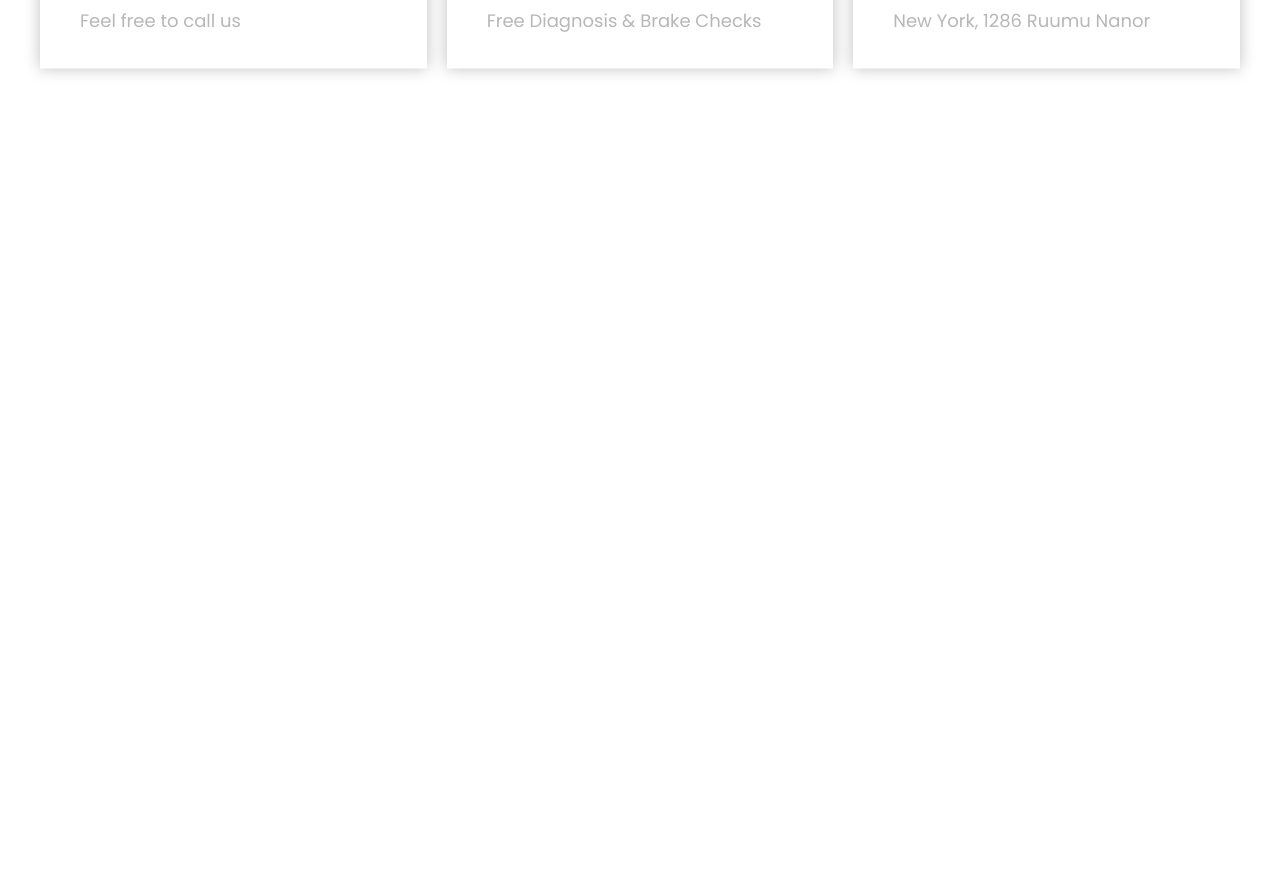
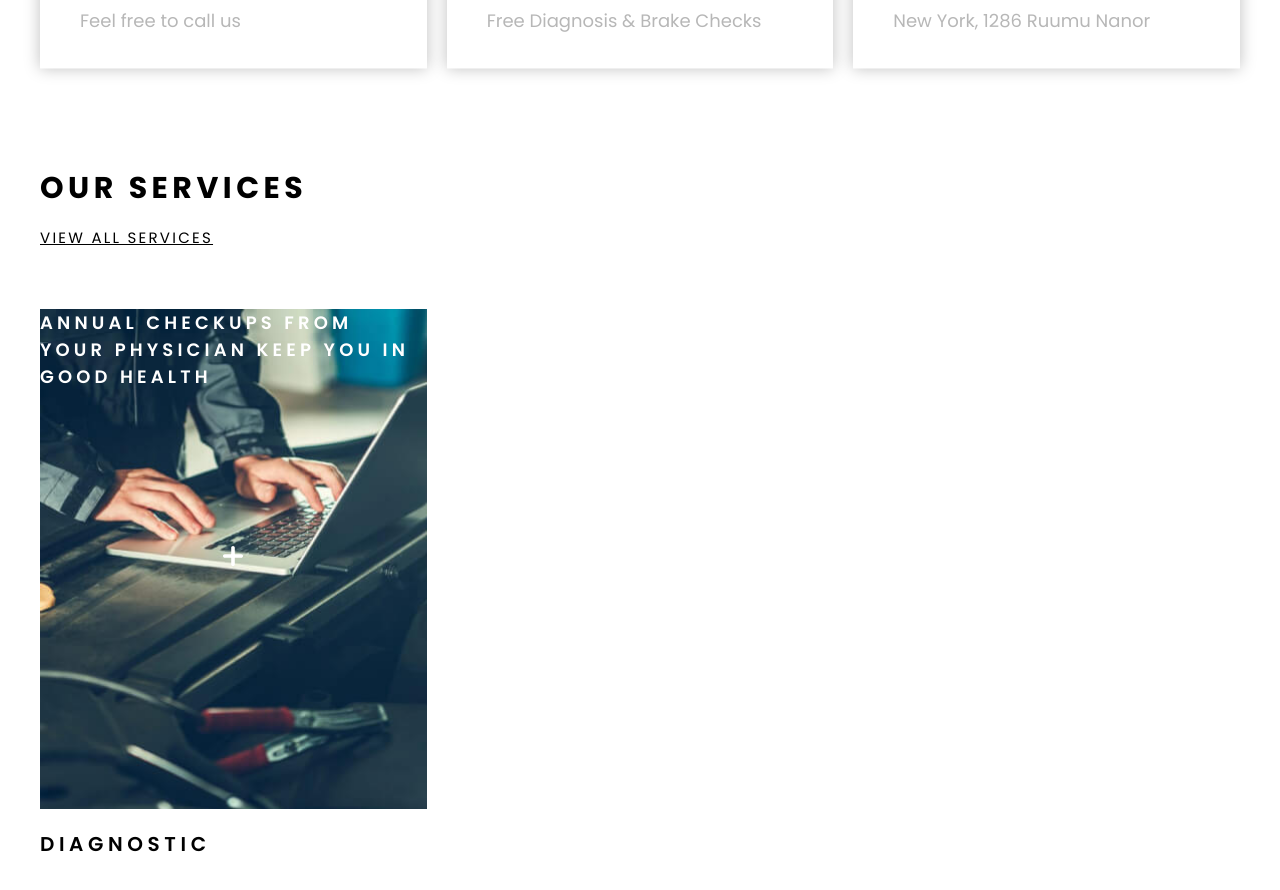
Before and after one commit to KovalenkoMaxim010185/Portfolio, a plain HTML site: page Cars/index.html in a window 1280 px wide. Shown: the part 779-1669 px from the top of the page. Before the commit the page ends 945 px from the top, so only its background shows below. Drawn offline with Linux system fonts and the light colour scheme.

Commit message:
services in progress

```diff
--- a/Cars/index.html
+++ b/Cars/index.html
@@ -43,8 +43,8 @@
     </section>
     <section class="info">
         <div class="container">
-            <div class="info__wrapper">
-                <div class="info__block">
+            <div class="wrapper">
+                <div class="block">
                     <div class="info__item">
                         <div class="info__img">
                             <img src="./img/call.svg" alt="">
@@ -53,7 +53,7 @@
                         <p class="info__text">Feel free to call us</p>
                     </div>
                 </div>
-                <div class="info__block">
+                <div class="block">
                     <div class="info__item">
                         <div class="info__img">
                             <img src="./img/calendar.svg" alt="">
@@ -62,7 +62,7 @@
                         <p class="info__text">Free Diagnosis & Brake Checks</p>
                     </div>
                 </div>
-                <div class="info__block">
+                <div class="block">
                     <div class="info__item">
                         <div class="info__img">
                             <img src="./img/maps-and-flags.svg" alt="">
@@ -74,5 +74,26 @@
             </div>
         </div>
     </section>
+    <section class="section">
+        <div class="container">
+            <h2 class="block__title">OUR SERVICES</h2>
+            <a href="#" class="block__link">VIEW ALL SERVICES</a>
+            <div class="wrapper">
+                <div class="block">
+                    <div class="services__item">
+                        <div class="sevices__content" style="background-image: url('./img/diagnostic.jpg')">
+                            <div class="services__img">
+                                <img src="./img/plus.svg" alt=""> <!-- start of plus 30:09-->
+                            </div>
+                            <p class="services__text">ANNUAL CHECKUPS FROM YOUR PHYSICIAN KEEP YOU IN GOOD HEALTH</p>
+                        </div>
+                        <h3 class="services__title">
+                            DIAGNOSTIC
+                        </h3>
+                    </div>
+                </div>
+            </div>
+        </div>
+    </section>
 </body>
 </html>
--- a/Cars/style/style.css
+++ b/Cars/style/style.css
@@ -148,16 +148,18 @@ p {
     margin-bottom: 33px;
 }
 /* END of INTRO */
-
+.section {
+    margin-bottom: 100px;
+}
 /* INFO START */
 .info {
     transform: translateY(-50%);
 }
-.info__wrapper {
+.wrapper {
     display: flex;
     margin: 0 -10px;
 }
-.info__block {
+.block {
     width: 33.33%;
     padding: 0 10px;
 }
@@ -183,3 +185,69 @@ p {
     font-size: 18px;
 }
 /* END of INFO */
+
+/* Block START */
+.block__title {
+    font-weight: 700;
+    font-size: 30px;
+    line-height: 150%;
+    letter-spacing: 0.15em;
+    color: #000;
+    margin-bottom: 15px;
+}
+.block__link {
+    margin-bottom: 60px;
+    display: inline-block;
+    line-height: 22px;
+    letter-spacing: 0.15em;
+    color: #000000;
+}
+.block__link:hover {
+    text-decoration: none;
+}
+
+/* END of BLOCK */
+
+/* SERVICES START */
+.services__item {
+
+}
+.sevices__content {
+    height: 500px;
+    background-repeat: no-repeat;
+    background-size: cover;
+    margin-bottom: 20px;
+    position: relative;
+}
+.sevices__content:after {
+    content: '';
+    width: 100%;
+    height: 100%;
+    background-color: #000000;
+    opacity: 0;
+    position: absolute;
+    top: 0;
+    left: 0;
+}
+.services__img {
+    position: absolute;
+    top: 50%;
+    left: 50%;
+    transform: translate(-50%, -50%);
+}
+.services__text {
+    font-weight: 600;
+    font-size: 18px;
+    line-height: 150%;
+    letter-spacing: 0.23em;
+    color: #FFFFFF;
+
+}
+.services__title {
+    font-weight: 600;
+    font-size: 20px;
+    line-height: 150%;
+    letter-spacing: 0.23em;
+    color: #000000;
+}
+/* END of SERVICES */
```
Also changed, not shown: Cars/img/diagnostic.jpg (added), Cars/img/engines.jpg (added), Cars/img/intro_dg.jpg, Cars/img/plus.svg (added), Cars/img/wheels.jpg (added).
